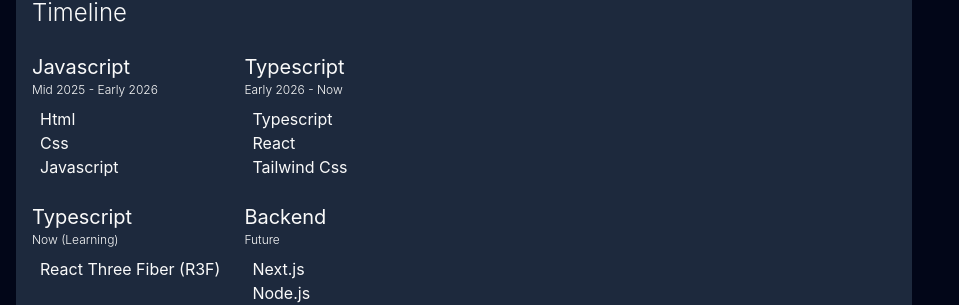
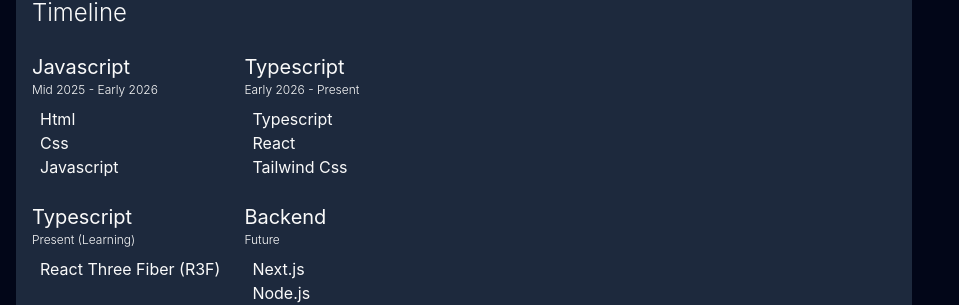
Before and after one commit to sandro-dev26/mini-portfolio, a React (Vite) app: page / in a window 1280 px wide. Shown: the part 219-524 px from the top of the page, without its empty margins (0-959 px from the left). Built offline with nearby package versions, Linux system fonts and the light colour scheme.

Commit message:
Update timeline.tsx

```diff
--- a/src/sections/timeline.tsx
+++ b/src/sections/timeline.tsx
@@ -48,7 +48,7 @@
             <span
               className={`text-[0.75rem] font-light rounded-md ${darkMode ? "hover:text-neutral-300" : "hover:text-neutral-600"}`}
             >
-              Early 2026 - Now
+              Early 2026 - Present
             </span>
             <ul className="flex flex-col items-start m-2">
               <li
@@ -80,7 +80,7 @@
             <span
               className={`text-[0.75rem] font-light rounded-md ${darkMode ? "hover:text-neutral-300" : "hover:text-neutral-600"}`}
             >
-              Now (Learning)
+              Present (Learning)
             </span>
             <ul className="flex flex-col items-start m-2">
               <li
```
